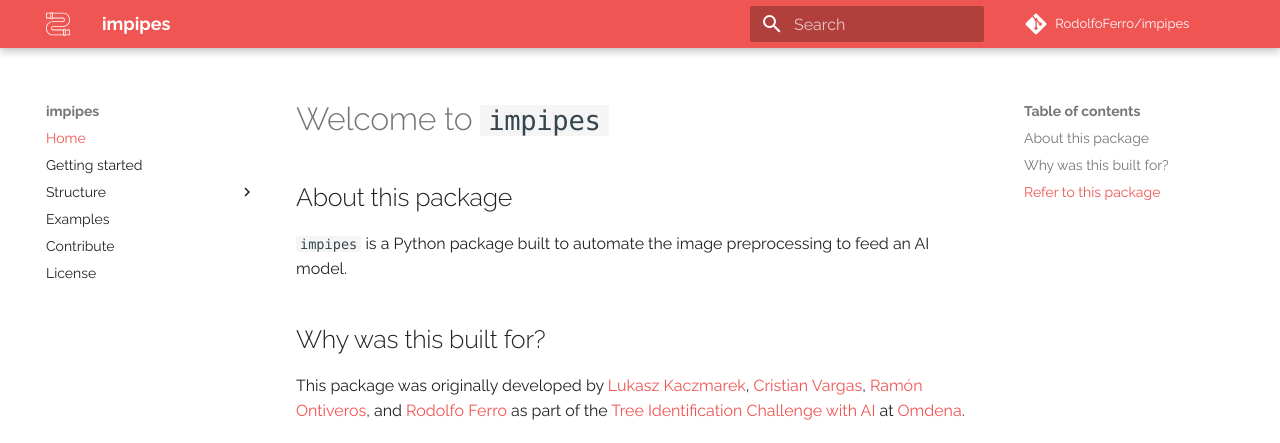
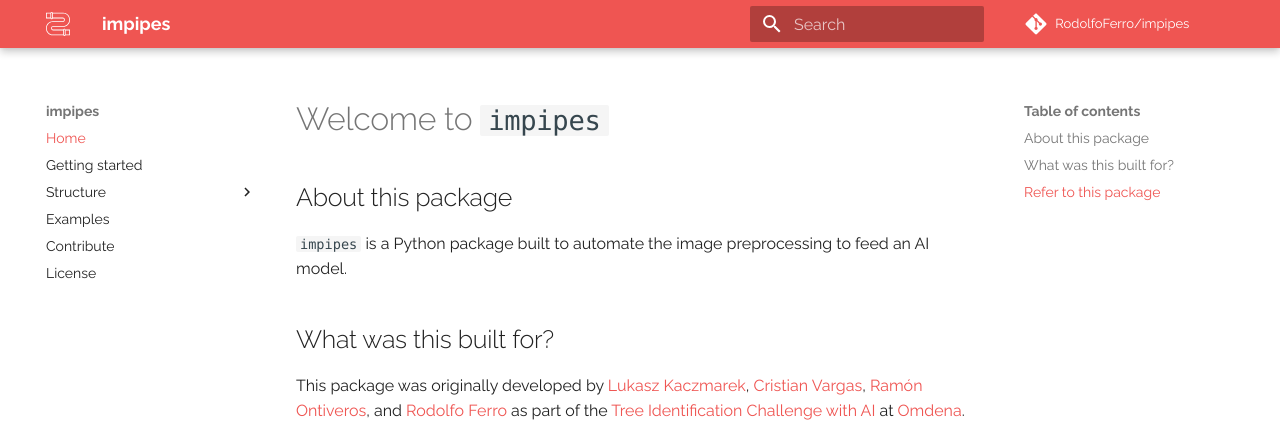
Before and after one commit to RodolfoFerro/impipes, an MkDocs documentation site: the page built from docs/index.md, in a window 1280 px wide. Shown: the top 443 px of the page. Built offline with MkDocs 1.6.1 and Material for MkDocs 9.7.7, drawn with Linux system fonts in a browser that asks for light colours; some web fonts are replaced; comment, search, counter and statistics services are not loaded.

Commit message:
Updated to v0.1.7

```diff
--- a/docs/index.md
+++ b/docs/index.md
@@ -4,7 +4,7 @@
 
 `impipes` is a Python package built to automate the image preprocessing to feed an AI model.
 
-## Why was this built for?
+## What was this built for?
 
 This package was originally developed by [Lukasz Kaczmarek](mailto:lukaszk76@gmail.com), [Cristian Vargas](mailto:rodolfoferroperez@gmail.com), [Ramón Ontiveros](mailto:ramontiveros@gmail.com), and [Rodolfo Ferro](mailto:rodolfoferroperez@gmail.com) as part of the [Tree Identification Challenge with AI](https://medium.com/omdena/building-ai-for-good-by-the-people-for-the-people-d98ad78b5001) at [Omdena](https://omdena.com/).
 
```
Also changed, not shown: README.md (+1 -1 lines).
